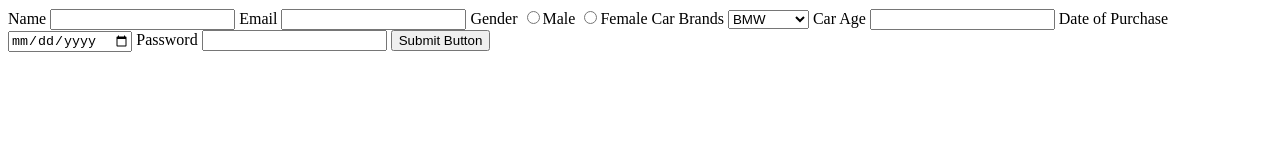
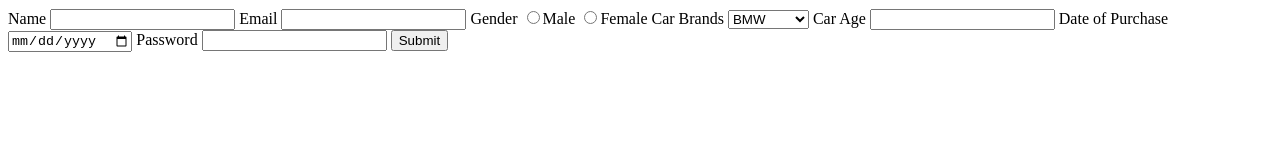
Before and after one commit to acciojob/car-insurance-form-Manikandan4080, a website: page main.html in a window 1280 px wide. Drawn offline with Linux system fonts and the light colour scheme.

Commit message:
created a submission

```diff
--- a/main.html
+++ b/main.html
@@ -28,8 +28,7 @@
 	<input type = "date" id = "dop" required>
 	<lable for = "password">Password</lable>
 	<input type = "Password" id = "password" required>
-
-		<button type = "submit">Submit Button</button>
+	<button type = "submit">Submit</button>
 	</form>
     <script type="text/javascript" src="./script.js">
 </script>
```
Lines whose indentation alone changed are shown as unchanged.
